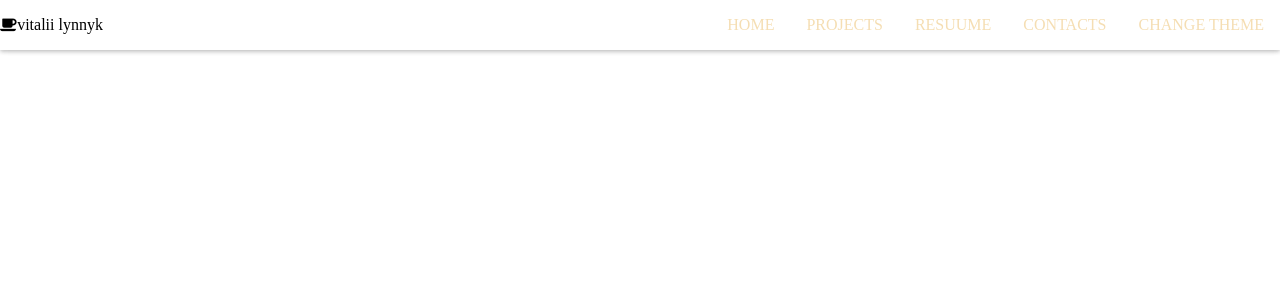
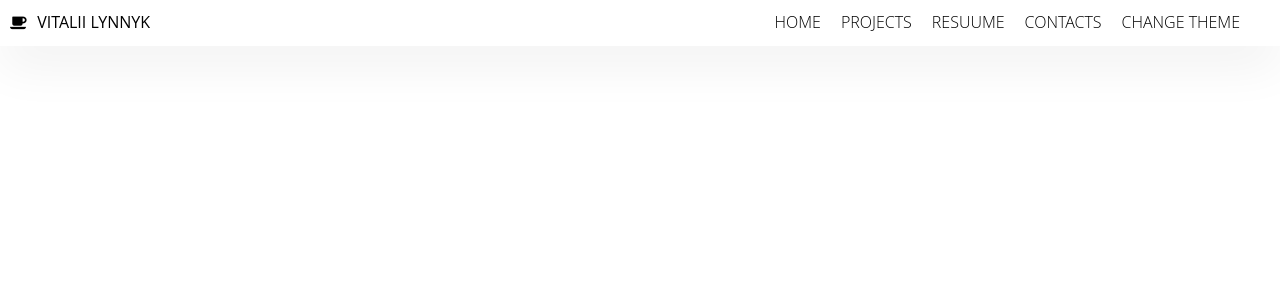
Before and after one commit to VitaliiLynnyk/portfolio, an Angular app: page / in a window 1280 px wide. Shown: the top 300 px of the page. Built offline with nearby package versions, Linux system fonts and the light colour scheme.

Commit message:
fix header html & scss, add img to assets

```diff
--- a/src/app/app.component.html
+++ b/src/app/app.component.html
@@ -122,6 +122,6 @@
     <li><a href="#"><i>codepen</i></a></li>
     <li><a href="#"><i>facebook</i></a></li>
   </ul>
-  <p>Made with love by <a href="#">Vitalii</a></p>
+  <p>created by <a href="#">Vitalii lynnyk</a></p>
   <p>Copyright © 2020 | All Rights Reserved</p>
 </footer> -->
--- a/src/app/app.component.scss
+++ b/src/app/app.component.scss
@@ -1,18 +1,30 @@
-$bg-color: #fff;
-$text-color: rgb(34, 34, 34);
-$second-text-color: rgba(34, 34, 34, 0.5);
-$border-color: #dadce0;
-$black-color: #222;
-$white-color: #fff;
-$danger-color: red;
-$text-size: 32px;
-$box-shadow: 0 0 4px 0 rgba(0, 0, 0, 0.08), 0 3px 4px 0 rgba(0, 0, 0, 0.06),
-  0 1px 5px 0 rgba(0, 0, 0, 0.2);
+$color-white: #fff;
+$color-dark: #000;
+
+$color-primary: #4A09FF;
+$color-primary-light: #7C4EFD; //5B20FF
+$color-primary-dark: #3700D1; //2A019D
+//
+$color-secondary: #094BFF;
+$color-secondary-light: #4E7DFD; //1F5BFF
+$color-secondary-dark: #012A9A;
+//
+$color-grey-light-1: #faf9f9;
+$color-grey-light-2: #f4f2f2;
+$color-grey-light-3: #f0eeee;
+$color-grey-light-4: #ccc;
+//
+$color-grey-dark-1: #333;
+$color-grey-dark-2: #777;
+$color-grey-dark-3: #999;
+
+$shadow-dark: 0 2rem 6rem rgba(0, 0, 0, 0.3);
+$shadow-light: 0 2rem 5rem rgba(0, 0, 0, 0.06);
 
 .header {
   display: flex;
   justify-content: space-between;
-  box-shadow: $box-shadow;
+  box-shadow: $shadow-light;
 
   min-height: 3rem;
   align-items: center;
@@ -22,9 +34,11 @@ $box-shadow: 0 0 4px 0 rgba(0, 0, 0, 0.08), 0 3px 4px 0 rgba(0, 0, 0, 0.06),
 
   &-logo {
     &__icon {
+      margin: 0 1rem;
     }
 
     &__name {
+      text-transform: uppercase;
     }
   }
 
@@ -44,11 +58,11 @@ $box-shadow: 0 0 4px 0 rgba(0, 0, 0, 0.08), 0 3px 4px 0 rgba(0, 0, 0, 0.06),
       height: 3rem;
       width: 3rem;
       position: fixed;
-      top: 0rem;
-      right: 0rem;
+      top: 0;
+      right: 0;
       border-radius: 50%;
       z-index: 2000;
-      box-shadow: 0 1rem 3rem rgba(black, 0.1);
+      //box-shadow: 0 1rem 3rem rgba(black, 0.1);
       text-align: center;
       cursor: pointer;
     }
@@ -62,7 +76,7 @@ $box-shadow: 0 0 4px 0 rgba(0, 0, 0, 0.08), 0 3px 4px 0 rgba(0, 0, 0, 0.06),
       &::after {
         width: 1.5rem;
         height: 2px;
-        background-color: #333;
+        background-color: $color-dark;
         display: inline-block;
       }
 
@@ -87,9 +101,9 @@ $box-shadow: 0 0 4px 0 rgba(0, 0, 0, 0.08), 0 3px 4px 0 rgba(0, 0, 0, 0.06),
       width: 3rem;
       border-radius: 50%;
       position: fixed;
-      top: 0rem;
-      right: 0rem;
-      background-image: radial-gradient(red, green);
+      top: 0;
+      right: 0;
+      background-image: radial-gradient($color-primary-light, $color-primary-dark);
       z-index: 1000;
       transition: transform 0.8s cubic-bezier(0.86, 0, 0.07, 1);
     }
@@ -128,6 +142,7 @@ $box-shadow: 0 0 4px 0 rgba(0, 0, 0, 0.08), 0 3px 4px 0 rgba(0, 0, 0, 0.06),
 
   &-nav {
     display: flex;
+    margin-right: 3rem;
 
     @media (max-width: 730px) {
       height: 100vh;
@@ -162,18 +177,16 @@ $box-shadow: 0 0 4px 0 rgba(0, 0, 0, 0.08), 0 3px 4px 0 rgba(0, 0, 0, 0.06),
           &:link,
           &:visited {
             display: inline-block;
-            font-size: 1rem;
-            //padding: 1rem 2rem;
             font-weight: 300;
-            color: wheat;
+            color: $color-dark;
             text-decoration: none;
             text-transform: uppercase;
-            background-image: linear-gradient(
-              128deg,
-              transparent 0%,
-              transparent 50%,
-              white 50%
-            );
+            //background-image: linear-gradient(
+            //  128deg,
+            //  transparent 0%,
+            //  transparent 50%,
+            //  $color-secondary-dark 50%
+            //);
             background-size: 250%;
             transition: all 0.5s;
           }
@@ -181,8 +194,12 @@ $box-shadow: 0 0 4px 0 rgba(0, 0, 0, 0.08), 0 3px 4px 0 rgba(0, 0, 0, 0.06),
           &:hover,
           &:active {
             background-position: 100%;
-            color: white;
-            transform: translateX(1rem);
+           // color: $color-secondary-dark;
+            transform: translateY(.1rem);
+
+            @media (max-width: 730px) {
+              transform: translateX(1rem);
+            }
           }
         }
       }
--- a/src/styles.scss
+++ b/src/styles.scss
@@ -1,30 +1,23 @@
-/* You can add global styles to this file, and also import other style files */
-// :root {
-//   --bg-color: #fff;
-//   --text-color: rgb(34, 34, 34);
-//   --second-text-color: rgba(34, 34, 34, 0.5);
-//   --border-color: #dadce0;
-//   --black-color: #222;
-//   --white-color: #fff;
-//   --danger-color: red;
-//   --text-size: 32px;
-//   --box-sh: 0 0 4px 0 rgba(0, 0, 0, 0.08), 0 3px 4px 0 rgba(0, 0, 0, 0.06),
-//     0 1px 5px 0 rgba(0, 0, 0, 0.2);
-// }
-
 * {
   margin: 0;
   padding: 0;
   box-sizing: inherit;
 }
 
+html {
+  font-size: 62.5%;
+}
+
 body {
+  font-family: 'Open Sans', sans-serif;
+  font-weight: 400;
+  line-height: 1.6;
   min-height: 100vh;
-  box-sizing: border-box;
-  // font-size: 62.5%;
+  font-size: 1.6rem;
 
   a {
     text-decoration: none;
     color: black;
+    font-size: inherit;
   }
 }
```
Also changed, not shown: src/assets/vitaliilynnyk.png (added).
